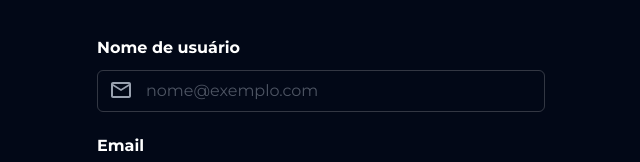
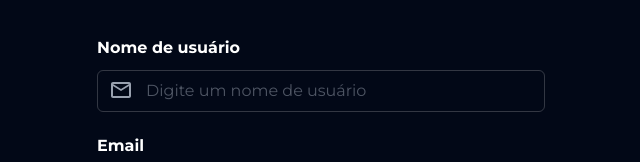
Before and after one commit to rogerdasilva7/expedix, a React (Vite) app: page /signup in a window 1280 px wide. Shown: the part 214-376 px from the top of the page, without its empty margins (319-959 px from the left). Built offline with nearby package versions, Linux system fonts and the light colour scheme; no server answers.

Commit message:
style: change placeholder input

```diff
--- a/src/pages/Signup/index.tsx
+++ b/src/pages/Signup/index.tsx
@@ -56,7 +56,7 @@ async function newUser() {
                         <div className="flex flex-col mb-5.5 relative">
                             <label className="text-white font-bold mb-2.5">Nome de usuário</label>
                             <MdOutlineEmail className="absolute text-2xl text-gray-400 top-10.5 left-3"/>
-                            <input type="text" placeholder="nome@exemplo.com" className="text-gray-400 border-1 border-solid border-gray-100/20 rounded-md pt-2 pb-2 pl-12 focus:border-green-100/40 outline-none" value={userName} onChange={(e) => setUserName(e.target.value)}/>
+                            <input type="text" placeholder="Digite um nome de usuário" className="text-gray-400 border-1 border-solid border-gray-100/20 rounded-md pt-2 pb-2 pl-12 focus:border-green-100/40 outline-none" value={userName} onChange={(e) => setUserName(e.target.value)}/>
                         </div>
                         <div className="flex flex-col mb-5.5 relative">
                             <label className="text-white font-bold mb-2.5">Email</label>
```
